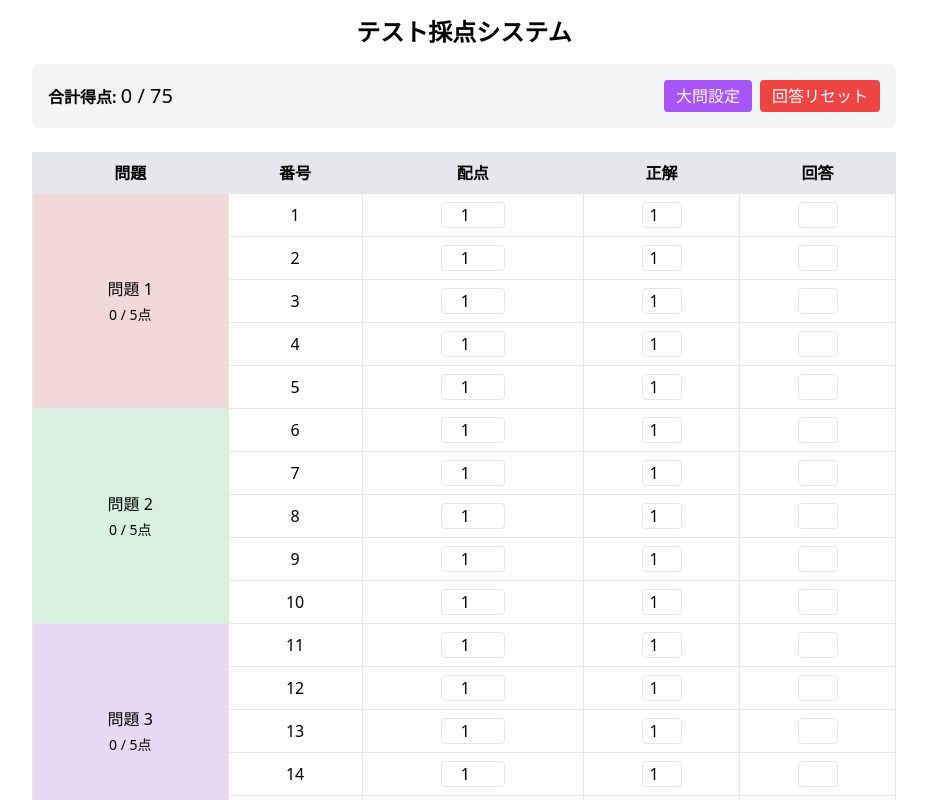
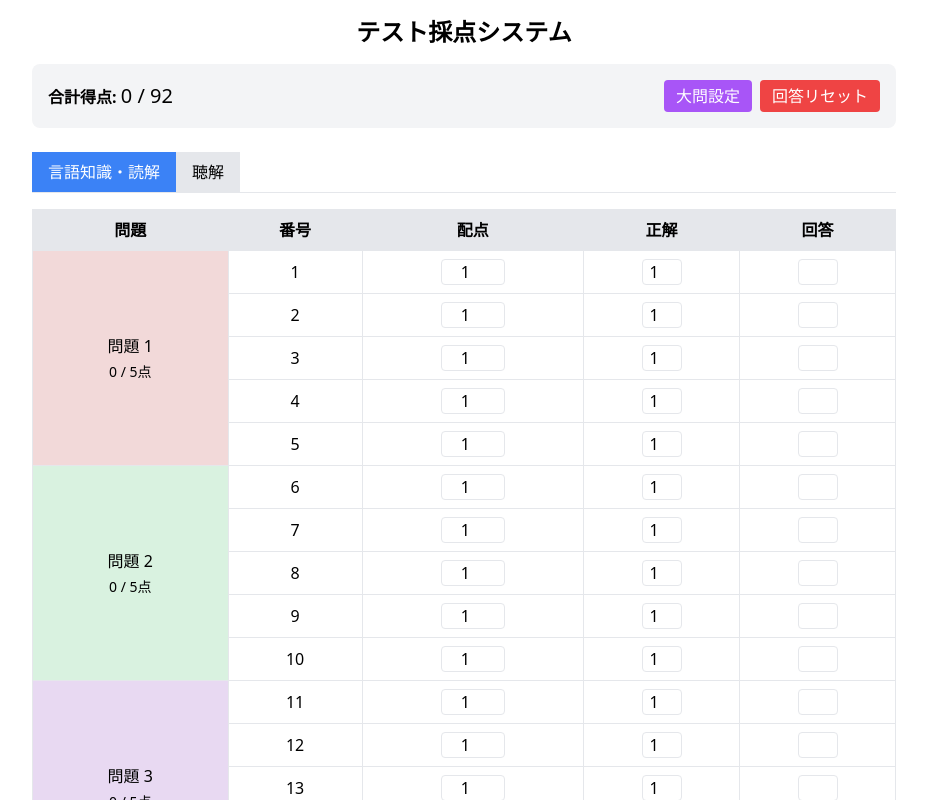
Before and after one commit to shumizu418128/test_score, a React (Create React App) app: page / in a window 1280 px wide. Shown: the top 800 px of the page, without its empty margins (176-1103 px from the left). Built offline with nearby package versions, Linux system fonts and the light colour scheme.

Commit message:
聴解追加

```diff
--- a/src/App.js
+++ b/src/App.js
@@ -2,21 +2,39 @@ import { useEffect, useState } from 'react';
 import './App.css';
 
 const TestScoringApp = () => {
-  // デフォルトの問題構成
-  const defaultQuestionStructure = {
+  // デフォルトの問題構成（言語知識・読解）
+  const defaultReadingStructure = {
     1: 5, 2: 5, 3: 5, 4: 7, 5: 5, 6: 5, 7: 12, 8: 5, 9: 5, 10: 5, 11: 9, 12: 2, 13: 3, 14: 2
   };
 
+  // 聴解の問題構成
+  const defaultListeningStructure = {
+    1: 5, 2: 6, 3: 1, 4: 1, 5: 4
+  };
+
+  // 現在のタブ
+  const [activeTab, setActiveTab] = useState('reading');
+
   // 問題グループごとの問題数
-  const [questionStructure, setQuestionStructure] = useState(defaultQuestionStructure);
+  const [readingStructure, setReadingStructure] = useState(defaultReadingStructure);
+  const [listeningStructure, setListeningStructure] = useState(defaultListeningStructure);
 
   // 問題の並び順を管理する状態
-  const [questionOrder, setQuestionOrder] = useState(Object.keys(defaultQuestionStructure).map(Number));
+  const [readingOrder, setReadingOrder] = useState(Object.keys(defaultReadingStructure).map(Number));
+  const [listeningOrder, setListeningOrder] = useState(Object.keys(defaultListeningStructure).map(Number));
 
   // 問題グループの色を管理する状態
-  const [questionColors, setQuestionColors] = useState(() => {
+  const [readingColors, setReadingColors] = useState(() => {
     const colors = {};
-    Object.keys(defaultQuestionStructure).forEach((num, index) => {
+    Object.keys(defaultReadingStructure).forEach((num, index) => {
+      colors[num] = getColorByIndex(index);
+    });
+    return colors;
+  });
+
+  const [listeningColors, setListeningColors] = useState(() => {
+    const colors = {};
+    Object.keys(defaultListeningStructure).forEach((num, index) => {
       colors[num] = getColorByIndex(index);
     });
     return colors;
@@ -54,7 +72,8 @@ const TestScoringApp = () => {
   };
 
   // 問題データの初期状態
-  const [questions, setQuestions] = useState(() => generateQuestions(defaultQuestionStructure));
+  const [readingQuestions, setReadingQuestions] = useState(() => generateQuestions(defaultReadingStructure));
+  const [listeningQuestions, setListeningQuestions] = useState(() => generateQuestions(defaultListeningStructure));
 
   // 総合得点の状態
   const [totalScore, setTotalScore] = useState(0);
@@ -62,9 +81,9 @@ const TestScoringApp = () => {
   const [showQuestionManager, setShowQuestionManager] = useState(false);
 
   // 回答が変更されたときの処理
-  const handleAnswerChange = (id, value) => {
+  const handleAnswerChange = (id, value, section) => {
     const numValue = value === '' ? '' : parseInt(value, 10);
-    setQuestions(questions.map(q => {
+    const updateQuestions = (questions) => questions.map(q => {
       if (q.id === id) {
         const isCorrect = numValue === q.correctAnswer;
         return {
@@ -75,13 +94,19 @@ const TestScoringApp = () => {
         };
       }
       return q;
-    }));
+    });
+
+    if (section === 'reading') {
+      setReadingQuestions(updateQuestions(readingQuestions));
+    } else {
+      setListeningQuestions(updateQuestions(listeningQuestions));
+    }
   };
 
   // 正解を編集する処理
-  const handleCorrectAnswerChange = (id, value) => {
+  const handleCorrectAnswerChange = (id, value, section) => {
     const numValue = value === '' ? '' : parseInt(value, 10);
-    setQuestions(questions.map(q => {
+    const updateQuestions = (questions) => questions.map(q => {
       if (q.id === id) {
         const isCorrect = q.userAnswer === numValue;
         return {
@@ -92,13 +117,19 @@ const TestScoringApp = () => {
         };
       }
       return q;
-    }));
+    });
+
+    if (section === 'reading') {
+      setReadingQuestions(updateQuestions(readingQuestions));
+    } else {
+      setListeningQuestions(updateQuestions(listeningQuestions));
+    }
   };
 
   // 問題の配点が変更されたときの処理
-  const handlePointsChange = (id, value) => {
+  const handlePointsChange = (id, value, section) => {
     const numValue = value === '' ? 0 : parseInt(value, 10);
-    setQuestions(questions.map(q => {
+    const updateQuestions = (questions) => questions.map(q => {
       if (q.id === id) {
         return {
           ...q,
@@ -107,27 +138,37 @@ const TestScoringApp = () => {
         };
       }
       return q;
-    }));
+    });
+
+    if (section === 'reading') {
+      setReadingQuestions(updateQuestions(readingQuestions));
+    } else {
+      setListeningQuestions(updateQuestions(listeningQuestions));
+    }
   };
 
   // 大問の問題数変更
-  const handleQuestionCountChange = (groupNumber, value) => {
+  const handleQuestionCountChange = (groupNumber, value, section) => {
     const numValue = Math.max(1, value === '' ? 0 : parseInt(value, 10));
 
     // 更新された問題構成
     const newStructure = {
-      ...questionStructure,
+      ...(section === 'reading' ? readingStructure : listeningStructure),
       [groupNumber]: numValue
     };
 
-    setQuestionStructure(newStructure);
+    if (section === 'reading') {
+      setReadingStructure(newStructure);
+    } else {
+      setListeningStructure(newStructure);
+    }
 
     // 問題データを再生成
     const newQuestions = generateQuestions(newStructure);
 
     // 既存の回答と正解をできるだけ保持
     const updatedQuestions = newQuestions.map(newQ => {
-      const existingQ = questions.find(q =>
+      const existingQ = (section === 'reading' ? readingQuestions : listeningQuestions).find(q =>
         q.number === newQ.number && q.subNumber === newQ.subNumber
       );
 
@@ -144,50 +185,86 @@ const TestScoringApp = () => {
       return newQ;
     });
 
-    setQuestions(updatedQuestions);
+    if (section === 'reading') {
+      setReadingQuestions(updatedQuestions);
+    } else {
+      setListeningQuestions(updatedQuestions);
+    }
   };
 
   // 大問の追加
-  const addQuestionGroup = () => {
-    const nextGroupNumber = Math.max(...Object.keys(questionStructure).map(Number)) + 1;
+  const addQuestionGroup = (section) => {
+    const nextGroupNumber = Math.max(...Object.keys(section === 'reading' ? readingStructure : listeningStructure).map(Number)) + 1;
     const newStructure = {
-      ...questionStructure,
+      ...(section === 'reading' ? readingStructure : listeningStructure),
       [nextGroupNumber]: 5
     };
 
-    setQuestionStructure(newStructure);
-    setQuestionColors({
-      ...questionColors,
+    if (section === 'reading') {
+      setReadingStructure(newStructure);
+    } else {
+      setListeningStructure(newStructure);
+    }
+    setReadingColors({
+      ...readingColors,
       [nextGroupNumber]: getColorByIndex(Object.keys(newStructure).length - 1)
     });
-    setQuestionOrder([...questionOrder, nextGroupNumber]);
-    setQuestions(generateQuestions(newStructure));
+    setListeningColors({
+      ...listeningColors,
+      [nextGroupNumber]: getColorByIndex(Object.keys(newStructure).length - 1)
+    });
+    setReadingOrder([...readingOrder, nextGroupNumber]);
+    setListeningOrder([...listeningOrder, nextGroupNumber]);
+    if (section === 'reading') {
+      setReadingQuestions(generateQuestions(newStructure));
+    } else {
+      setListeningQuestions(generateQuestions(newStructure));
+    }
   };
 
   // 大問の削除
-  const removeQuestionGroup = (groupNumber) => {
-    if (Object.keys(questionStructure).length <= 1) {
+  const removeQuestionGroup = (groupNumber, section) => {
+    if (Object.keys(section === 'reading' ? readingStructure : listeningStructure).length <= 1) {
       return;
     }
 
-    const newStructure = { ...questionStructure };
+    const newStructure = { ...(section === 'reading' ? readingStructure : listeningStructure) };
     delete newStructure[groupNumber];
 
-    const newColors = { ...questionColors };
+    const newColors = { ...(section === 'reading' ? readingColors : listeningColors) };
     delete newColors[groupNumber];
 
     // questionOrderから削除する大問番号を除外
-    const newOrder = questionOrder.filter(num => num !== groupNumber);
+    const newOrder = (section === 'reading' ? readingOrder : listeningOrder).filter(num => num !== groupNumber);
 
-    setQuestionStructure(newStructure);
-    setQuestionColors(newColors);
-    setQuestionOrder(newOrder);
-    setQuestions(generateQuestions(newStructure));
+    if (section === 'reading') {
+      setReadingStructure(newStructure);
+    } else {
+      setListeningStructure(newStructure);
+    }
+    setReadingColors(newColors);
+    setListeningColors(newColors);
+    setReadingOrder(newOrder);
+    setListeningOrder(newOrder);
+    if (section === 'reading') {
+      setReadingQuestions(generateQuestions(newStructure));
+    } else {
+      setListeningQuestions(generateQuestions(newStructure));
+    }
   };
 
   // 全体のリセット
   const resetAll = () => {
-    setQuestions(questions.map(q => {
+    setReadingQuestions(readingQuestions.map(q => {
+      return {
+        ...q,
+        userAnswer: '',
+        score: 0,
+        isCorrect: false,
+        points: 1
+      };
+    }));
+    setListeningQuestions(listeningQuestions.map(q => {
       return {
         ...q,
         userAnswer: '',
@@ -199,36 +276,62 @@ const TestScoringApp = () => {
   };
 
   // デフォルト問題構成に戻す
-  const resetToDefault = () => {
-    setQuestionStructure(defaultQuestionStructure);
+  const resetToDefault = (section) => {
+    if (section === 'reading') {
+      setReadingStructure(defaultReadingStructure);
+    } else {
+      setListeningStructure(defaultListeningStructure);
+    }
     const newColors = {};
-    Object.keys(defaultQuestionStructure).forEach((num, index) => {
+    Object.keys(section === 'reading' ? defaultReadingStructure : defaultListeningStructure).forEach((num, index) => {
       newColors[num] = getColorByIndex(index);
     });
-    setQuestionColors(newColors);
-    setQuestions(generateQuestions(defaultQuestionStructure));
+    if (section === 'reading') {
+      setReadingColors(newColors);
+    } else {
+      setListeningColors(newColors);
+    }
+    if (section === 'reading') {
+      setReadingQuestions(generateQuestions(defaultReadingStructure));
+    } else {
+      setListeningQuestions(generateQuestions(defaultListeningStructure));
+    }
   };
 
   // 合計得点の計算
   useEffect(() => {
-    const calculatedTotal = questions.reduce((sum, q) => sum + q.score, 0);
-    setTotalScore(calculatedTotal);
+    const readingTotal = readingQuestions.reduce((sum, q) => sum + q.score, 0);
+    const listeningTotal = listeningQuestions.reduce((sum, q) => sum + q.score, 0);
+    setTotalScore(readingTotal + listeningTotal);
 
-    // 最大点を計算
-    const maxScore = questions.reduce((sum, q) => sum + q.points, 0);
-    setMaxPossibleScore(maxScore);
-  }, [questions]);
+    const readingMax = readingQuestions.reduce((sum, q) => sum + q.points, 0);
+    const listeningMax = listeningQuestions.reduce((sum, q) => sum + q.points, 0);
+    setMaxPossibleScore(readingMax + listeningMax);
+  }, [readingQuestions, listeningQuestions]);
 
   // 大問の並び替え
-  const moveQuestionGroup = (fromIndex, toIndex) => {
-    const newOrder = [...questionOrder];
+  const moveQuestionGroup = (fromIndex, toIndex, section) => {
+    const newOrder = [...(section === 'reading' ? readingOrder : listeningOrder)];
     const [movedItem] = newOrder.splice(fromIndex, 1);
     newOrder.splice(toIndex, 0, movedItem);
-    setQuestionOrder(newOrder);
+    if (section === 'reading') {
+      setReadingOrder(newOrder);
+    } else {
+      setListeningOrder(newOrder);
+    }
   };
 
   // 問題ごとにグループ化
-  const questionGroups = questions.reduce((groups, question) => {
+  const readingGroups = readingQuestions.reduce((groups, question) => {
+    const { number } = question;
+    if (!groups[number]) {
+      groups[number] = [];
+    }
+    groups[number].push(question);
+    return groups;
+  }, {});
+
+  const listeningGroups = listeningQuestions.reduce((groups, question) => {
     const { number } = question;
     if (!groups[number]) {
       groups[number] = [];
@@ -238,18 +341,96 @@ const TestScoringApp = () => {
   }, {});
 
   // 大問ごとの合計点を計算する関数
-  const calculateGroupScore = (groupNumber) => {
+  const calculateGroupScore = (groupNumber, section) => {
+    const questions = section === 'reading' ? readingQuestions : listeningQuestions;
     return questions
       .filter(q => q.number === groupNumber)
       .reduce((sum, q) => sum + q.score, 0);
   };
 
   // 大問ごとの最大点を計算する関数
-  const calculateGroupMaxScore = (groupNumber) => {
+  const calculateGroupMaxScore = (groupNumber, section) => {
+    const questions = section === 'reading' ? readingQuestions : listeningQuestions;
     return questions
       .filter(q => q.number === groupNumber)
       .reduce((sum, q) => sum + q.points, 0);
   };
+
+  // 問題表のコンポーネント
+  const QuestionTable = ({ questions, groups, order, colors, section }) => (
+    <div className="overflow-x-auto">
+      <table className="w-full border-collapse">
+        <thead>
+          <tr className="bg-gray-200">
+            <th className="border px-2 py-2">問題</th>
+            <th className="border px-2 py-2">番号</th>
+            <th className="border px-2 py-2">配点</th>
+            <th className="border px-2 py-2">正解</th>
+            <th className="border px-2 py-2">回答</th>
+          </tr>
+        </thead>
+        <tbody>
+          {(() => {
+            let globalQuestionNumber = 1;
+            return order.map((groupNumber, index) => (
+              groups[groupNumber].map((question, qIndex) => {
+                const currentNumber = section === 'reading' ? globalQuestionNumber++ : qIndex + 1;
+                return (
+                  <tr
+                    key={question.id}
+                    className={question.isCorrect ? 'bg-green-100' : (question.userAnswer !== '' ? 'bg-red-100' : '')}
+                  >
+                    {qIndex === 0 && (
+                      <td
+                        className="border px-2 py-2 text-center"
+                        rowSpan={groups[groupNumber].length}
+                        style={{ backgroundColor: colors[groupNumber] }}
+                      >
+                        問題 {index + 1}
+                        <div className="text-sm mt-1">
+                          {calculateGroupScore(groupNumber, section)} / {calculateGroupMaxScore(groupNumber, section)}点
+                        </div>
+                      </td>
+                    )}
+                    <td className="border px-2 py-2 text-center">{currentNumber}</td>
+                    <td className="border px-2 py-2 text-center">
+                      <input
+                        type="number"
+                        min="1"
+                        value={question.points}
+                        onChange={(e) => handlePointsChange(question.id, e.target.value, section)}
+                        className="w-16 text-center border rounded"
+                      />
+                    </td>
+                    <td className="border px-2 py-2 text-center">
+                      <input
+                        type="number"
+                        min="1"
+                        max="4"
+                        value={question.correctAnswer}
+                        onChange={(e) => handleCorrectAnswerChange(question.id, e.target.value, section)}
+                        className="w-10 text-center border rounded"
+                      />
+                    </td>
+                    <td className="border px-2 py-2 text-center">
+                      <input
+                        type="number"
+                        min="1"
+                        max="4"
+                        value={question.userAnswer}
+                        onChange={(e) => handleAnswerChange(question.id, e.target.value, section)}
+                        className="w-10 text-center border rounded"
+                      />
+                    </td>
+                  </tr>
+                );
+              })
+            ));
+          })()}
+        </tbody>
+      </table>
+    </div>
+  );
 
   // 問題管理画面のコンポーネント
   const QuestionManager = () => (
@@ -257,31 +438,31 @@ const TestScoringApp = () => {
       <div className="flex justify-between items-center mb-4">
         <h2 className="text-lg font-bold">問題構成の管理</h2>
         <button
-          onClick={resetToDefault}
+          onClick={() => resetToDefault(activeTab)}
           className="px-3 py-1 bg-gray-500 text-white rounded hover:bg-gray-600 text-sm"
         >
-          デフォルトに戻す
+          {activeTab === 'reading' ? '言語知識・読解' : '聴解'}をデフォルトに戻す
         </button>
       </div>
 
       <div className="grid grid-cols-1 gap-3">
-        {questionOrder.map((groupNumber, index) => (
+        {(activeTab === 'reading' ? readingOrder : listeningOrder).map((groupNumber, index) => (
           <div
             key={groupNumber}
             className="flex items-center justify-between p-2 border rounded"
-            style={{ backgroundColor: questionColors[groupNumber] }}
+            style={{ backgroundColor: activeTab === 'reading' ? readingColors[groupNumber] : listeningColors[groupNumber] }}
           >
             <div className="flex items-center gap-2">
               <button
-                onClick={() => moveQuestionGroup(index, Math.max(0, index - 1))}
+                onClick={() => moveQuestionGroup(index, Math.max(0, index - 1), activeTab)}
                 disabled={index === 0}
                 className="px-2 py-1 bg-blue-500 text-white rounded hover:bg-blue-600 text-sm disabled:opacity-0"
               >
                 ↑
               </button>
               <button
-                onClick={() => moveQuestionGroup(index, Math.min(questionOrder.length - 1, index + 1))}
-                disabled={index === questionOrder.length - 1}
+                onClick={() => moveQuestionGroup(index, Math.min((activeTab === 'reading' ? readingOrder : listeningOrder).length - 1, index + 1), activeTab)}
+                disabled={index === (activeTab === 'reading' ? readingOrder : listeningOrder).length - 1}
                 className="px-2 py-1 bg-blue-500 text-white rounded hover:bg-blue-600 text-sm disabled:opacity-0"
               >
                 ↓
@@ -292,12 +473,12 @@ const TestScoringApp = () => {
               <input
                 type="number"
                 min="1"
-                value={questionStructure[groupNumber]}
-                onChange={(e) => handleQuestionCountChange(groupNumber, e.target.value)}
+                value={activeTab === 'reading' ? readingStructure[groupNumber] : listeningStructure[groupNumber]}
+                onChange={(e) => handleQuestionCountChange(groupNumber, e.target.value, activeTab)}
                 className="border border-gray-300 rounded px-2 py-1 w-16 mr-2"
               />
               <button
-                onClick={() => removeQuestionGroup(groupNumber)}
+                onClick={() => removeQuestionGroup(groupNumber, activeTab)}
                 className="px-2 py-1 bg-red-500 text-white rounded hover:bg-red-600 text-sm"
               >
                 削除
@@ -308,10 +489,10 @@ const TestScoringApp = () => {
       </div>
 
       <button
-        onClick={addQuestionGroup}
+        onClick={() => addQuestionGroup(activeTab)}
         className="mt-4 px-3 py-1 bg-green-500 text-white rounded hover:bg-green-600"
       >
-        大問を追加
+        {activeTab === 'reading' ? '言語知識・読解' : '聴解'} 問題を追加
       </button>
     </div>
   );
@@ -345,78 +526,40 @@ const TestScoringApp = () => {
 
       {showQuestionManager && <QuestionManager />}
 
-      <div className="overflow-x-auto">
-        <table className="w-full border-collapse">
-          <thead>
-            <tr className="bg-gray-200">
-              <th className="border px-2 py-2">問題</th>
-              <th className="border px-2 py-2">番号</th>
-              <th className="border px-2 py-2">配点</th>
-              <th className="border px-2 py-2">正解</th>
-              <th className="border px-2 py-2">回答</th>
-            </tr>
-          </thead>
-          <tbody>
-            {(() => {
-              let globalQuestionNumber = 1;
-              return questionOrder.map((groupNumber, index) => (
-                questionGroups[groupNumber].map((question, qIndex) => {
-                  const currentNumber = globalQuestionNumber++;
-                  return (
-                    <tr
-                      key={question.id}
-                      className={question.isCorrect ? 'bg-green-100' : (question.userAnswer !== '' ? 'bg-red-100' : '')}
-                    >
-                      {qIndex === 0 && (
-                        <td
-                          className="border px-2 py-2 text-center"
-                          rowSpan={questionGroups[groupNumber].length}
-                          style={{ backgroundColor: questionColors[groupNumber] }}
-                        >
-                          問題 {index + 1}
-                          <div className="text-sm mt-1">
-                            {calculateGroupScore(groupNumber)} / {calculateGroupMaxScore(groupNumber)}点
-                          </div>
-                        </td>
-                      )}
-                      <td className="border px-2 py-2 text-center">{currentNumber}</td>
-                      <td className="border px-2 py-2 text-center">
-                        <input
-                          type="number"
-                          min="1"
-                          value={question.points}
-                          onChange={(e) => handlePointsChange(question.id, e.target.value)}
-                          className="w-16 text-center border rounded"
-                        />
-                      </td>
-                      <td className="border px-2 py-2 text-center">
-                        <input
-                          type="number"
-                          min="1"
-                          max="4"
-                          value={question.correctAnswer}
-                          onChange={(e) => handleCorrectAnswerChange(question.id, e.target.value)}
-                          className="w-10 text-center border rounded"
-                        />
-                      </td>
-                      <td className="border px-2 py-2 text-center">
-                        <input
-                          type="number"
-                          min="1"
-                          max="4"
-                          value={question.userAnswer}
-                          onChange={(e) => handleAnswerChange(question.id, e.target.value)}
-                          className="w-10 text-center border rounded"
-                        />
-                      </td>
-                    </tr>
-                  );
-                })
-              ));
-            })()}
-          </tbody>
-        </table>
+      <div className="mb-4">
+        <div className="flex border-b">
+          <button
+            className={`px-4 py-2 ${activeTab === 'reading' ? 'bg-blue-500 text-white' : 'bg-gray-200'}`}
+            onClick={() => setActiveTab('reading')}
+          >
+            言語知識・読解
+          </button>
+          <button
+            className={`px-4 py-2 ${activeTab === 'listening' ? 'bg-blue-500 text-white' : 'bg-gray-200'}`}
+            onClick={() => setActiveTab('listening')}
+          >
+            聴解
+          </button>
+        </div>
       </div>
+
+      {activeTab === 'reading' ? (
+        <QuestionTable
+          questions={readingQuestions}
+          groups={readingGroups}
+          order={readingOrder}
+          colors={readingColors}
+          section="reading"
+        />
+      ) : (
+        <QuestionTable
+          questions={listeningQuestions}
+          groups={listeningGroups}
+          order={listeningOrder}
+          colors={listeningColors}
+          section="listening"
+        />
+      )}
     </div>
   );
 };
```
